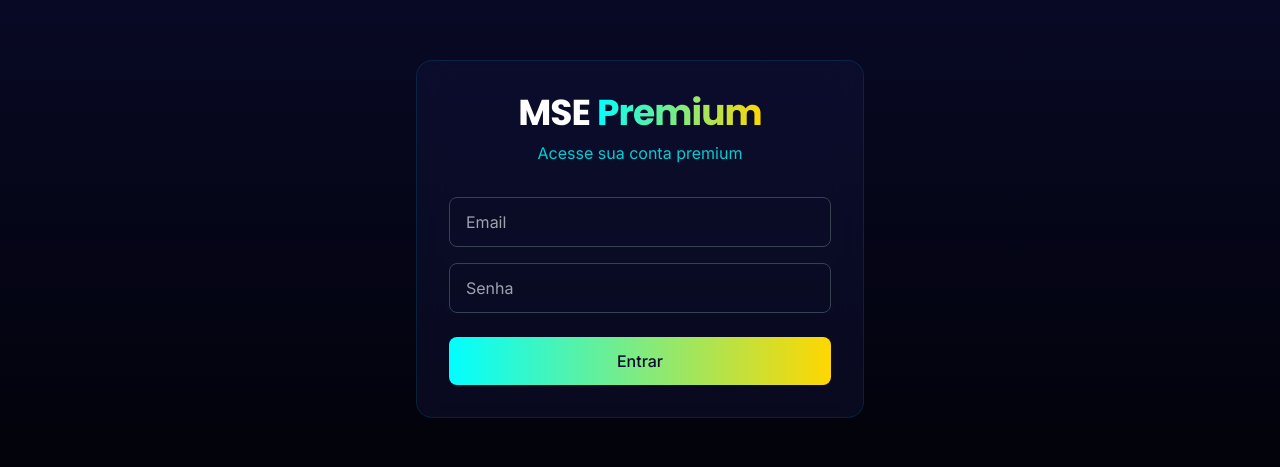
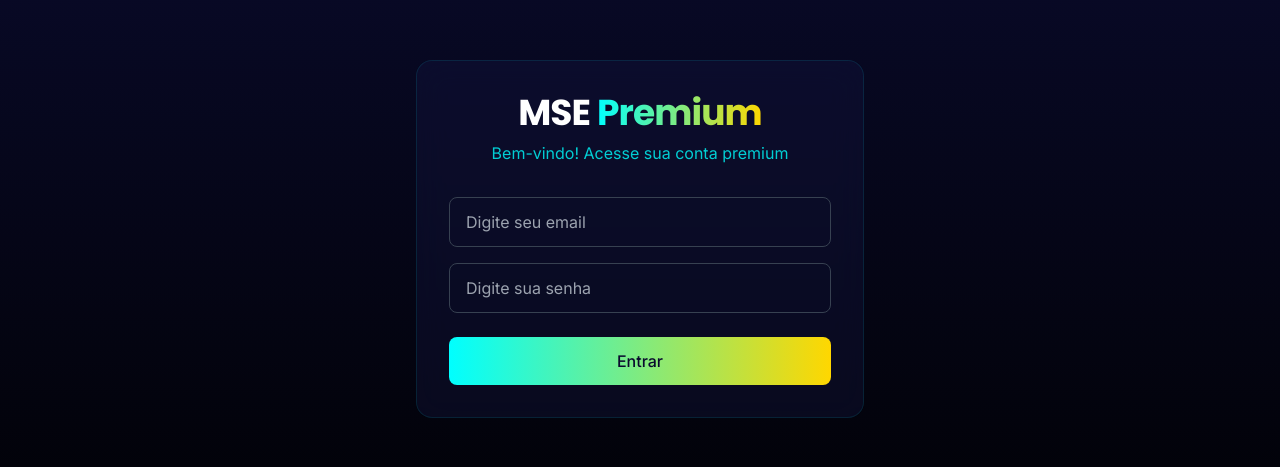
Before and after one commit to diegopxibot/webappMSE, a Next.js app: page /login in a window 1280 px wide. Shown: the part 161-628 px from the top of the page. Built offline with nearby package versions, Linux system fonts and the light colour scheme.

Commit message:
Atualiza layout da página de login

```diff
--- a/src/app/login/page.tsx
+++ b/src/app/login/page.tsx
@@ -45,7 +45,7 @@ export default function LoginPage() {
             MSE <span className="bg-gradient-to-r from-[#00FFFF] to-[#FFD700] bg-clip-text text-transparent">Premium</span>
           </h2>
           <p className="text-primary/80">
-            Acesse sua conta premium
+            Bem-vindo! Acesse sua conta premium
           </p>
         </div>
 
@@ -67,7 +67,7 @@ export default function LoginPage() {
                 type="email"
                 required
                 className="w-full rounded-lg border border-gray-700 bg-transparent px-4 py-3 text-white placeholder-gray-400 focus:border-[#00FFFF] focus:outline-none focus:ring-1 focus:ring-[#00FFFF] transition-colors duration-200"
-                placeholder="Email"
+                placeholder="Digite seu email"
                 value={email}
                 onChange={(e) => setEmail(e.target.value)}
               />
@@ -82,7 +82,7 @@ export default function LoginPage() {
                 type="password"
                 required
                 className="w-full rounded-lg border border-gray-700 bg-transparent px-4 py-3 text-white placeholder-gray-400 focus:border-[#00FFFF] focus:outline-none focus:ring-1 focus:ring-[#00FFFF] transition-colors duration-200"
-                placeholder="Senha"
+                placeholder="Digite sua senha"
                 value={password}
                 onChange={(e) => setPassword(e.target.value)}
               />
```
